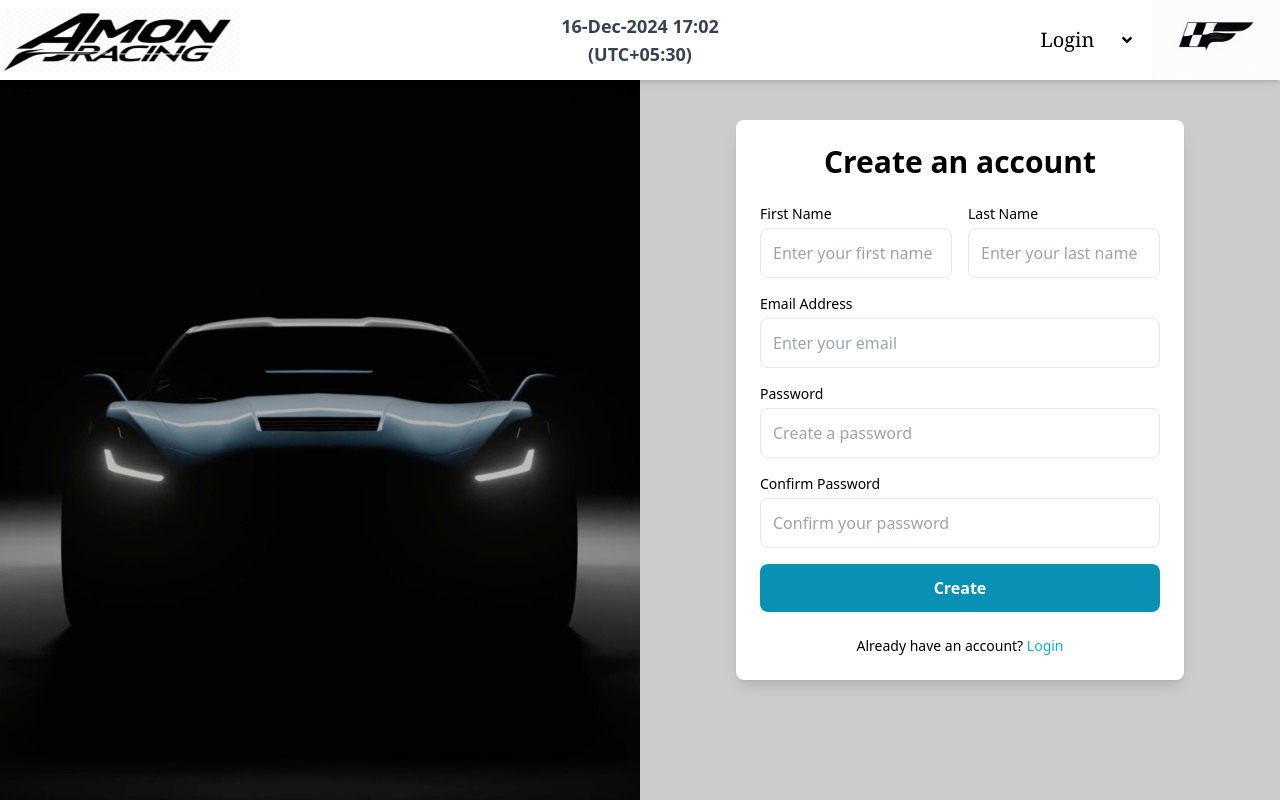
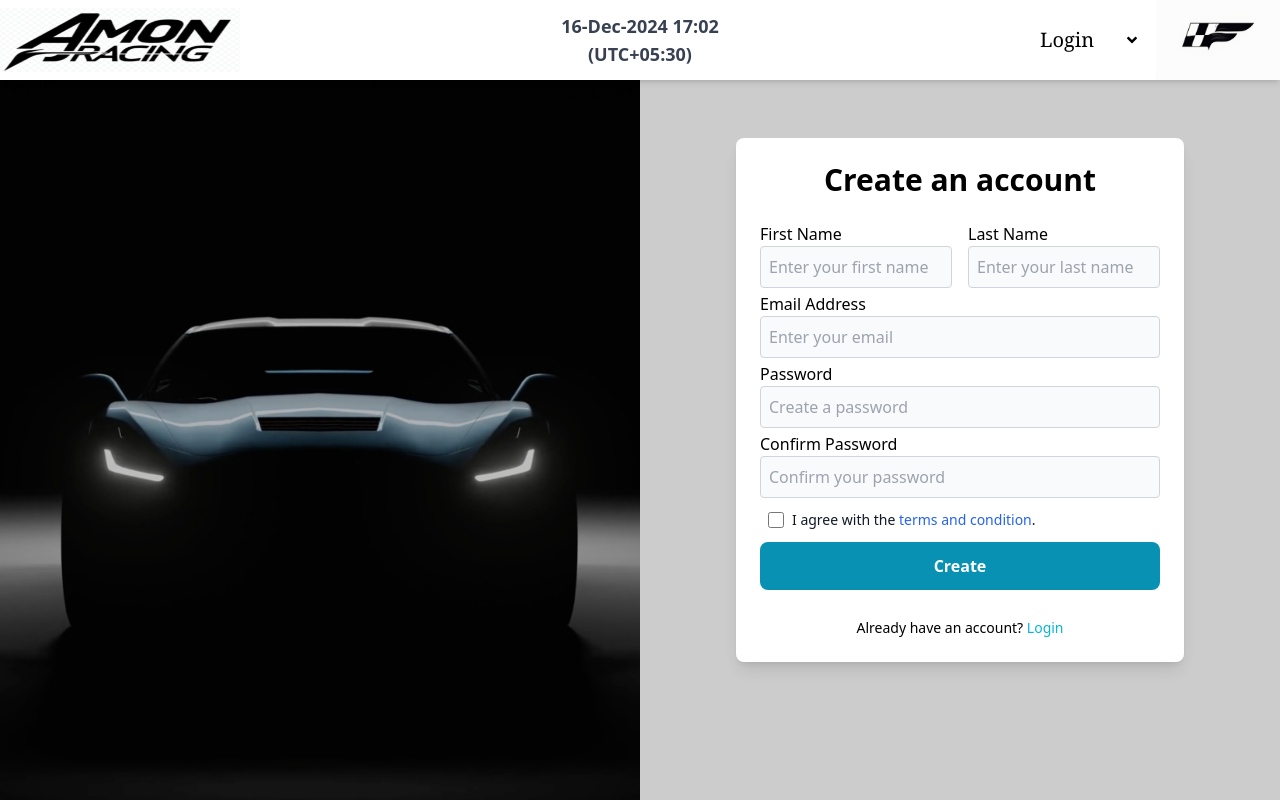
Before and after one commit to prasanthNasaka/InfinityAutomotiveUI, a React (Vite) app: page /signup in a window 1280 px wide. Built offline with nearby package versions, Linux system fonts and the light colour scheme.

Commit message:
package installed and moditify in singup page

```diff
--- a/package.json
+++ b/package.json
@@ -11,6 +11,7 @@
   },
   "dependencies": {
     "icons": "^1.0.0",
+    "@heroicons/react": "^2.2.0",
     "react": "^18.3.1",
     "react-dom": "^18.3.1",
     "react-icons": "^5.4.0",
--- a/src/Components/Header.jsx
+++ b/src/Components/Header.jsx
@@ -27,15 +27,14 @@ const Header = () => {
         </div>
       </div>
       <div className="h-full w-1/5 flex items-center phone:hidden iphone:hidden "></div>
-
       <div className="h-full w-1/5 flex justify-center items-center phone:hidden iphone:hidden">
-        <div className="w-full h-full flex justify-around items-center gap-2">
-          <div className="flex items-center phone:hidden iphone:hidden tab:hidden">
+        <div className="w-full h-full flex justify-around items-center gap-2  ">
+          <div className="   flex items-center phone:hidden iphone:hidden tab:hidden lappy:w-36 desk:w-36 2xl:w-32 tab:w-26 ">
             <form className="relative w-full">
               <label className="sr-only" htmlFor="underline_select">
                 Underline select
               </label>
-              <div className="relative group flex justify-center items-center">
+              <div className="relative group flex justify-center items-center  ">
                 <select
                   id="underline_select"
                   className=" font-serif block py-2.5 px-4 w-full text-black bg-transparent appearance-none focus:outline-none focus:ring-0 text-xl cursor-pointer"
@@ -44,8 +43,10 @@ const Header = () => {
                   <option value="Register">Register</option>
                   <option value="Scrutiny">Scrutiny</option>
                   <option value="Accounts">Accounts</option>
+                  <option value="Accounts">Settings</option>
+
                 </select>
-                <FaAngleDown className="absolute right-2 pointer-events-none text-black" />
+                <FaAngleDown className="absolute right-2 pointer-events-none text-black " />
 
                 <span className="absolute left-0 bottom-0 h-[4px] bg-blue-500 w-full origin-left scale-x-0 transition-transform duration-300 ease-in-out group-hover:scale-x-100"></span>
               </div>
--- a/src/Screens/Signup.jsx
+++ b/src/Screens/Signup.jsx
@@ -19,16 +19,16 @@ const Signup = () => {
           </div>
         </div>
         <div className=" w-1/2 flex justify-center flex-col  h-full items-center bg-black/20 desk:p-3 desk:w-full   ">
-          <div className="  w-full max-w-md p-6  rounded-lg shadow-lg bg-white  ">
+          <div className=" w-full max-w-md p-6  rounded-lg shadow-lg bg-white h-fit ">
             <h1 className="text-3xl font-bold text-black text-center mb-6 ">
               Create an account{" "}
             </h1>
-            <form className="flex flex-col space-y-4  ">
+            <form className="flex flex-col gap-1  ">
               <div className="flex gap-4">
                 <div className="w-1/2">
                   <label
                     htmlFor="firstName"
-                    className="block text-sm font-medium text-black"
+                    className="block text-md font-medium text-black"
                   >
                     First Name
                   </label>
@@ -36,13 +36,14 @@ const Signup = () => {
                     type="text"
                     id="firstName"
                     placeholder="Enter your first name"
-                    className="mt-1 w-full p-3  text-black rounded-lg outline-none focus:ring-2 focus:ring-blue-500 border"
+                    className="w-full p-2 text-xs sm:text-sm md:text-base bg-gray-50 border border-gray-300 rounded focus:ring-blue-500 focus:border-blue-500"
+                    required
                   />
                 </div>
                 <div className="w-1/2">
                   <label
                     htmlFor="lastName"
-                    className="block text-sm font-medium text-black"
+                    className="block text-md font-medium text-black"
                   >
                     Last Name
                   </label>
@@ -50,14 +51,15 @@ const Signup = () => {
                     type="text"
                     id="lastName"
                     placeholder="Enter your last name"
-                    className="mt-1 w-full p-3  text-black rounded-lg outline-none focus:ring-2 focus:ring-blue-500 border"
+                    className="w-full p-2 text-xs sm:text-sm md:text-base bg-gray-50 border border-gray-300 rounded focus:ring-blue-500 focus:border-blue-500"
+                    required
                   />
                 </div>
               </div>
               <div>
                 <label
                   htmlFor="email"
-                  className="block text-sm font-medium text-black"
+                  className="block text-md font-medium text-black"
                 >
                   Email Address
                 </label>
@@ -65,13 +67,14 @@ const Signup = () => {
                   type="email"
                   id="email"
                   placeholder="Enter your email"
-                  className="mt-1 w-full p-3  text-black rounded-lg outline-none focus:ring-2 focus:ring-blue-500 border"
+                  className="w-full p-2 text-xs sm:text-sm md:text-base bg-gray-50 border border-gray-300 rounded focus:ring-blue-500 focus:border-blue-500"
+                  required
                 />
               </div>
               <div>
                 <label
                   htmlFor="password"
-                  className="block text-sm font-medium text-black"
+                  className="block text-md font-medium text-black"
                 >
                   Password
                 </label>
@@ -79,13 +82,14 @@ const Signup = () => {
                   type="password"
                   id="password"
                   placeholder="Create a password"
-                  className="mt-1 w-full p-3 border text-white rounded-lg outline-none focus:ring-2 focus:ring-blue-500"
+                  className="w-full p-2 text-xs sm:text-sm md:text-base bg-gray-50 border border-gray-300 rounded focus:ring-blue-500 focus:border-blue-500"
+                  required
                 />
               </div>
               <div>
                 <label
                   htmlFor="confirmPassword"
-                  className="block text-sm font-medium text-black"
+                  className="block text-md font-medium text-black"
                 >
                   Confirm Password
                 </label>
@@ -94,24 +98,43 @@ const Signup = () => {
                   id="confirmPassword"
                   name="confirmPassword"
                   placeholder="Confirm your password"
-                  className="mt-1 w-full p-3 border text-white rounded-lg outline-none focus:ring-2 focus:ring-blue-500"
+                  className="w-full p-2 text-xs sm:text-sm md:text-base bg-gray-50 border border-gray-300 rounded focus:ring-blue-500 focus:border-blue-500"
+                  required
                 />
               </div>
-
+              <div className="flex items-center p-2">
+                <input
+                  id="link-checkbox"
+                  type="checkbox"
+                  className="w-4 h-4 text-blue-600 bg-gray-100 border-gray-300 rounded focus:ring-blue-500 dark:focus:ring-blue-600 dark:ring-offset-gray-800 focus:ring-2 dark:bg-gray-700 dark:border-gray-600"
+                />
+                <label
+                  htmlFor="link-checkbox"
+                  className="ms-2 text-sm font-medium text-gray-900 dark:text-gray-300 "
+                >
+                  I agree with the{" "}
+                  <a
+                    href=""
+                    className="text-blue-600 dark:text-blue-500 hover:underline "
+                  >
+                    terms and condition
+                  </a>
+                  .
+                </label>
+              </div>
               <button
                 type="submit"
                 className="w-full py-3 bg-cyan-600 text-white font-bold rounded-lg hover:bg-cyan-700 transition duration-300"
               >
                 Create
               </button>
+              <p className="mt-6 text-sm text-black text-center">
+                Already have an account?{" "}
+                <a className="text-cyan-500 hover:underline">
+                  <Link to={"/"}> Login</Link>
+                </a>
+              </p>
             </form>
-
-            <p className="mt-6 text-sm text-black text-center">
-              Already have an account?{" "}
-              <a className="text-cyan-500 hover:underline">
-                <Link to={"/"}> Login</Link>
-              </a>
-            </p>
           </div>
         </div>
       </div>
```
Also changed, not shown: 1 other file (tests, documents, lock files or other folders).
